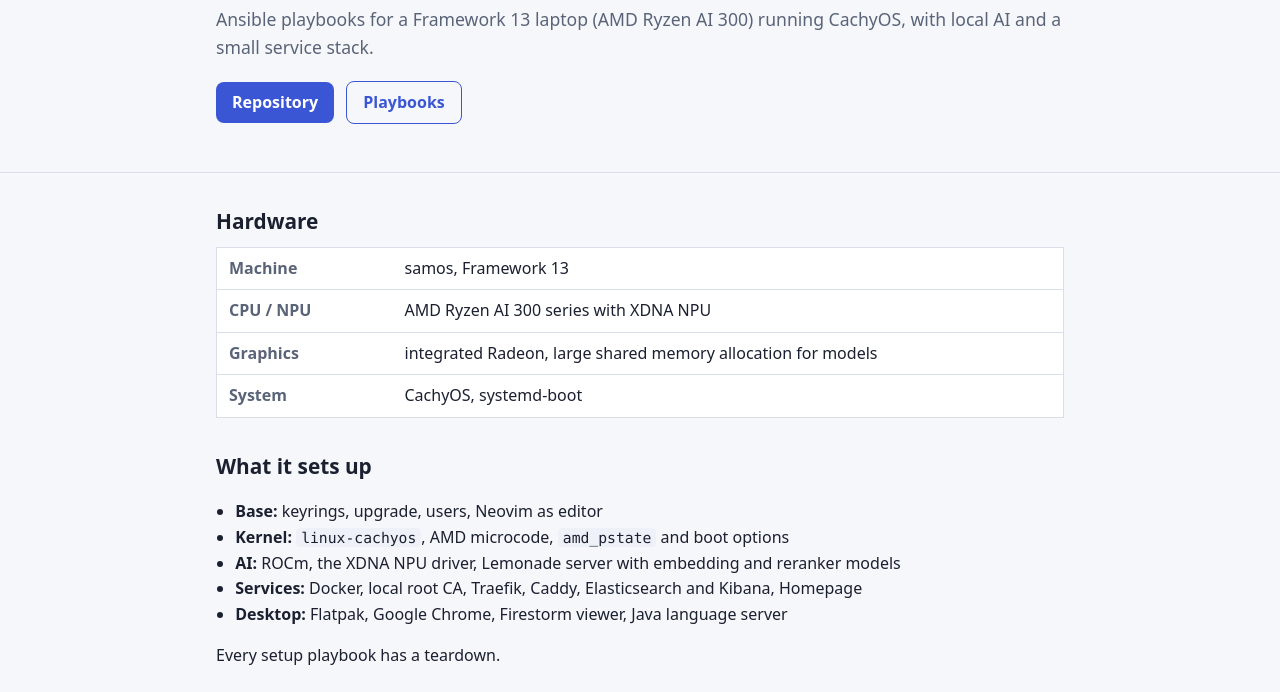
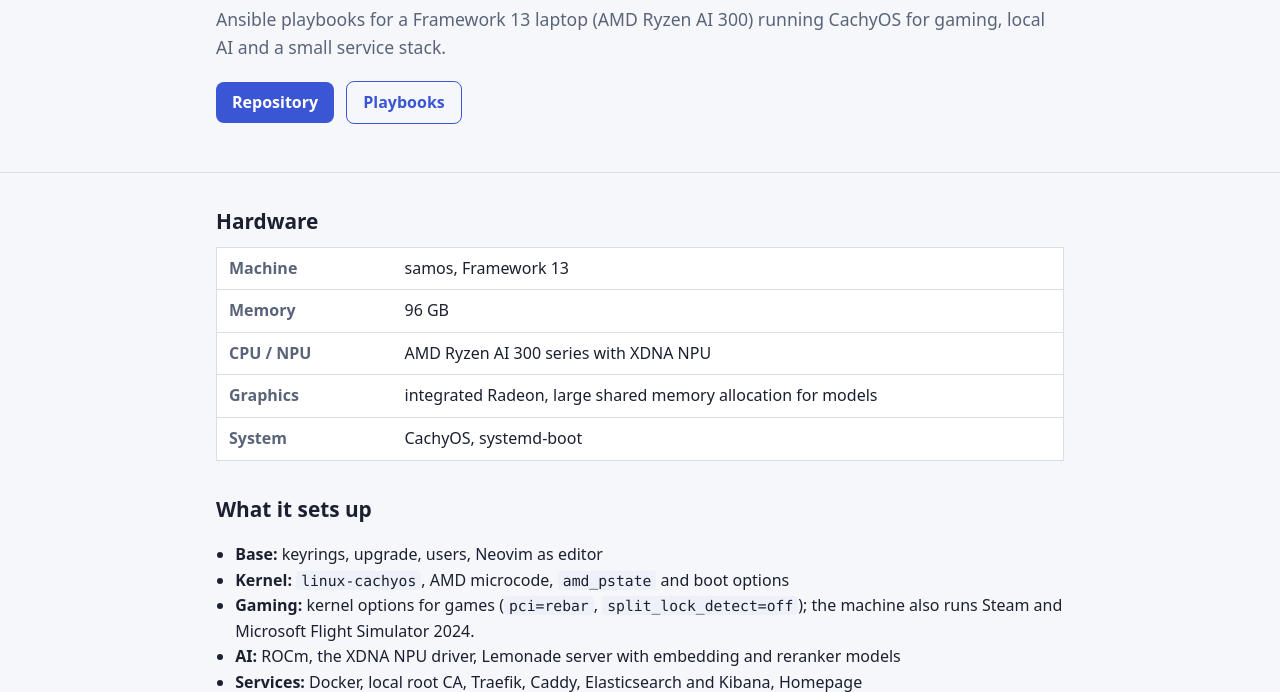
Before and after one commit to nicenemo/samos, a plain HTML site: page index.html in a window 1280 px wide. Shown: the part 110-802 px from the top of the page. Drawn offline with Linux system fonts and the light colour scheme.

Commit message:
Correct samos docs: 96 GB, used for Second Life, Steam, MSFS 2024 and AI
Co-Authored-By: Claude Sonnet 5.5 <noreply@anthropic.com>

```diff
--- a/index.html
+++ b/index.html
@@ -4,7 +4,7 @@
 <meta charset="UTF-8">
 <meta name="viewport" content="width=device-width, initial-scale=1.0">
 <title>samos</title>
-<meta name="description" content="Ansible playbooks for a Framework 13 laptop running CachyOS with local AI and development services.">
+<meta name="description" content="Ansible playbooks for a Framework 13 laptop running CachyOS for Second Life, Steam, Microsoft Flight Simulator 2024, local AI and development services.">
 <style>
   :root {
     color-scheme: light dark;
@@ -41,7 +41,7 @@
 <body>
 <header><div class="wrap">
   <h1>samos</h1>
-  <p class="tag">Ansible playbooks for a Framework 13 laptop (AMD Ryzen AI 300) running CachyOS, with local AI and a small service stack.</p>
+  <p class="tag">Ansible playbooks for a Framework 13 laptop (AMD Ryzen AI 300) running CachyOS for gaming, local AI and a small service stack.</p>
   <p class="btns">
     <a href="https://github.com/nicenemo/samos">Repository</a>
     <a class="alt" href="https://github.com/nicenemo/samos/tree/main/playbooks">Playbooks</a>
@@ -51,6 +51,7 @@
   <h2>Hardware</h2>
   <table>
     <tr><th>Machine</th><td>samos, Framework 13</td></tr>
+    <tr><th>Memory</th><td>96 GB</td></tr>
     <tr><th>CPU / NPU</th><td>AMD Ryzen AI 300 series with XDNA NPU</td></tr>
     <tr><th>Graphics</th><td>integrated Radeon, large shared memory allocation for models</td></tr>
     <tr><th>System</th><td>CachyOS, systemd-boot</td></tr>
@@ -60,9 +61,10 @@
   <ul>
     <li><b>Base:</b> keyrings, upgrade, users, Neovim as editor</li>
     <li><b>Kernel:</b> <code>linux-cachyos</code>, AMD microcode, <code>amd_pstate</code> and boot options</li>
+    <li><b>Gaming:</b> kernel options for games (<code>pci=rebar</code>, <code>split_lock_detect=off</code>); the machine also runs Steam and Microsoft Flight Simulator 2024.</li>
     <li><b>AI:</b> ROCm, the XDNA NPU driver, Lemonade server with embedding and reranker models</li>
     <li><b>Services:</b> Docker, local root CA, Traefik, Caddy, Elasticsearch and Kibana, Homepage</li>
-    <li><b>Desktop:</b> Flatpak, Google Chrome, Firestorm viewer, Java language server</li>
+    <li><b>Desktop:</b> Flatpak, Google Chrome, Firestorm viewer (Second Life), Java language server</li>
   </ul>
   <p>Every setup playbook has a teardown.</p>
 
```
Also changed, not shown: 1 other file.
